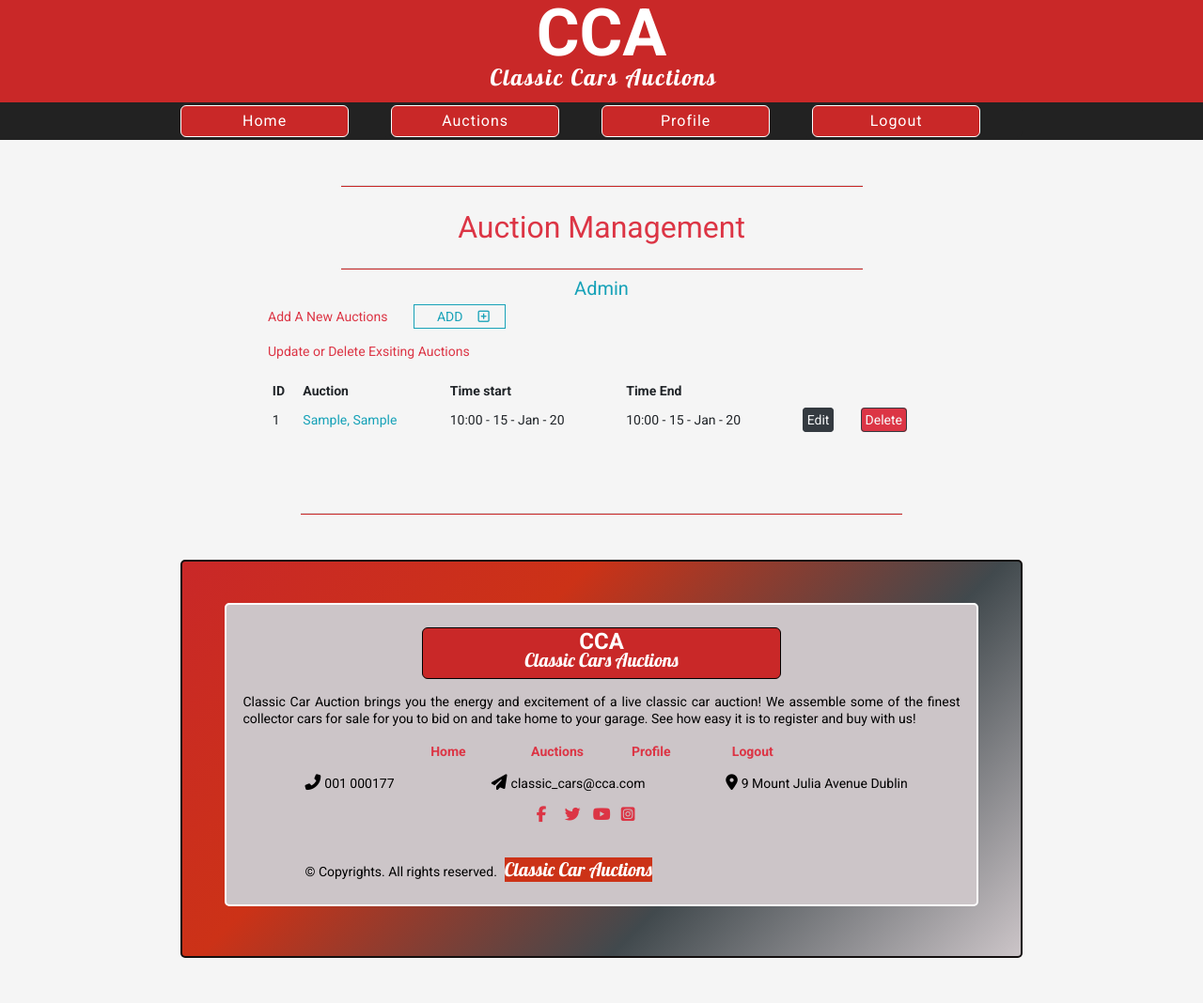
After one commit to Code-Institute-Submissions/classic_cars_auctions, a Django app: page /auctions/admin/ in a window 1280 px wide. The commit adds this page. Shown: the whole page at 94% size. Run offline with Django 3.2, Linux system fonts and the light colour scheme; a user stored in the database is signed in; tables that the repository leaves empty hold one stand-in row (values such as "Sample post"); parts of the project's set-up code (start-up, migrations or seed data) failed here and were passed over; some libraries are stand-ins or nearby versions.

Commit message:
added admin page

```diff
--- a/auctions/templates/auctions/add_auction.html
+++ b/auctions/templates/auctions/add_auction.html
@@ -25,7 +25,7 @@
              {{ form.media }}
             <div class="text-right">
                 <a class="btn btn-outline-black rounded-0" href="{% url 'all_auctions' %}">Cancel</a>
-                <button class="btn btn-black rounded-0" type="submit">Edit Product</button>
+                <button class="btn btn-black rounded-0" type="submit">Add</button>
             </div>
         </form>
     </div>
--- /dev/null
+++ b/auctions/templates/auctions/admin.html
@@ -0,0 +1,55 @@
+{% extends "base.html" %}
+{% load static %}
+
+{% block content %}
+<div class="container mb-5">
+    <div class="row mx-0">
+    </div>
+    <hr class="hor-line-home mt-5 mb-4">
+    <div class="text-center">
+        <h2 class="logo-font mb-4 text-danger">Auction Management</h2>
+        <hr class="hor-line-home mb-2 mt-3">
+        <h5 class="text-info ">Admin</h5>
+    </div>
+    <div class="row ml-0 mr-0">
+        <div class="col col-10 offset-1 col-xl-8 offset-xl-2">
+            <p class="text-danger">Add A New Auctions <a class="border border-info py-1 ml-4 bg-grey-light"
+                    href="{% url 'add_auction' %}"><span class="text-info ml-4 ">ADD<i
+                            class="far fa-plus-square mx-3"></i></span></a></p>
+            <p class="text-danger">Update or Delete Exsiting Auctions</p>
+            <div class="history table-responsive">
+                <table class="table table-sm table-borderless bg-grey-light">
+                    <thead>
+                        <tr>
+                            <th>ID</th>
+                            <th>Auction</th>
+                            <th>Time start</th>
+                            <th>Time End</th>
+                            <th></th>
+                            <th></th>
+                        </tr>
+                    </thead>
+                    <tbody>
+                        {% for car in cars %}
+                        <tr>
+                            <td> {{ car.id}} </td>
+                            <td><span class="text-info">{{ car.make}}, {{ car.model }}</span></td>
+                            <td> {{ car.timeStart|date:'G:i - d - M - y'}} </td>
+                            <td> {{ car.timeEnd|date:'G:i - d - M - y'}}</td>
+                            <td><a class="text-light bg-dark border border-dark rounded p-1"
+                                    href="{% url 'edit_auction' car.id %}">Edit</a> </td>
+                            <td class="pb-4"><a class="text-light bg-danger border border-dark rounded p-1"
+                                    href="{% url 'delete_auction' car.id %}">Delete</a></td>
+
+                        </tr>
+                        {% endfor %}
+                    </tbody>
+                </table>
+
+            </div>
+        </div>
+    </div>
+</div>
+<hr class="hor-line-home my-5">
+
+{% endblock %}
--- a/auctions/templates/auctions/edit_auction.html
+++ b/auctions/templates/auctions/edit_auction.html
@@ -25,7 +25,7 @@
              {{ form.media }}
             <div class="text-right">
                 <a class="btn btn-outline-black rounded-0" href="{% url 'all_auctions' %}">Cancel</a>
-                <button class="btn btn-black rounded-0" type="submit">Add Product</button>
+                <button class="btn btn-black rounded-0" type="submit">Edit</button>
             </div>
         </form>
     </div>
--- a/auctions/urls.py
+++ b/auctions/urls.py
@@ -11,4 +11,5 @@ urlpatterns = [
     path('edit/<int:car_id>/',
          views.edit_auction, name='edit_auction'),
     path('delete/<int:car_id>/', views.delete_auction, name='delete_auction'),
+    path('admin/', views.admin, name='admin'),
 ]
--- a/auctions/views.py
+++ b/auctions/views.py
@@ -165,6 +165,7 @@ def edit_auction(request, car_id):
 
     return render(request, template, context)
 
+
 @login_required
 def delete_auction(request, car_id):
     """ Delete an auction from the website """
@@ -175,6 +176,23 @@ def delete_auction(request, car_id):
     car.delete()
     messages.success(request, 'Auction deleted!')
     return redirect(reverse('all_auctions'))
+
+
+@login_required
+def admin(request):
+    """ render Admin view """
+    if not request.user.is_superuser:
+        return redirect(reverse('home'))
+
+    cars = Car.objects.all()
+
+    template = 'auctions/admin.html'
+
+    context = {
+        'cars': cars,
+    }
+    return render(request, template, context)
+
 
 
 
```
Also changed, not shown: auctions/templates/auctions/auctions.html (+10 -0 lines).
